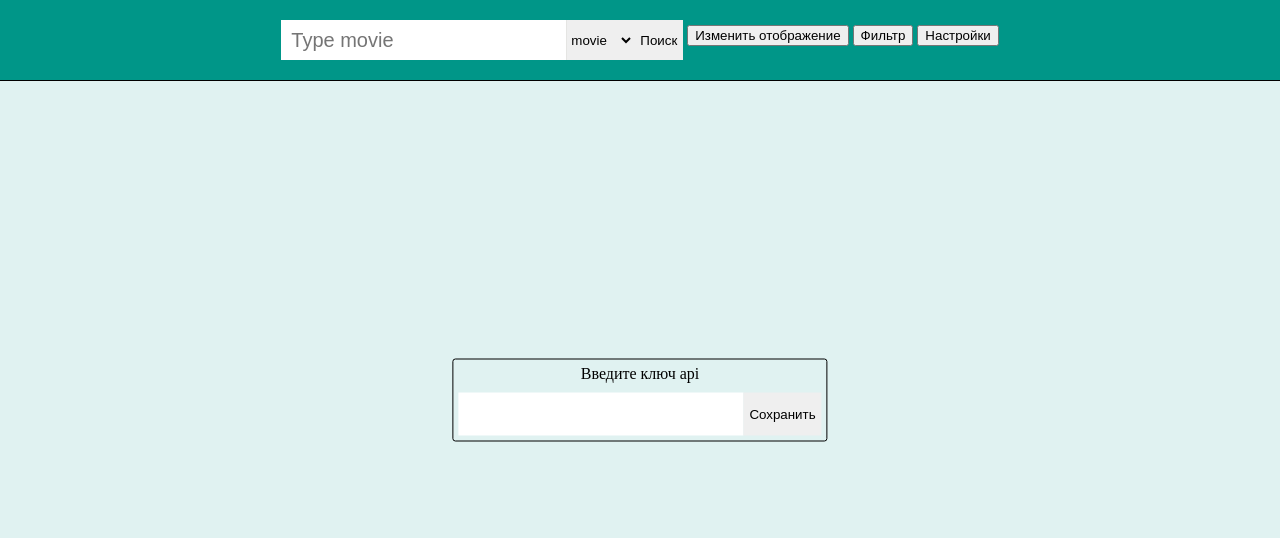
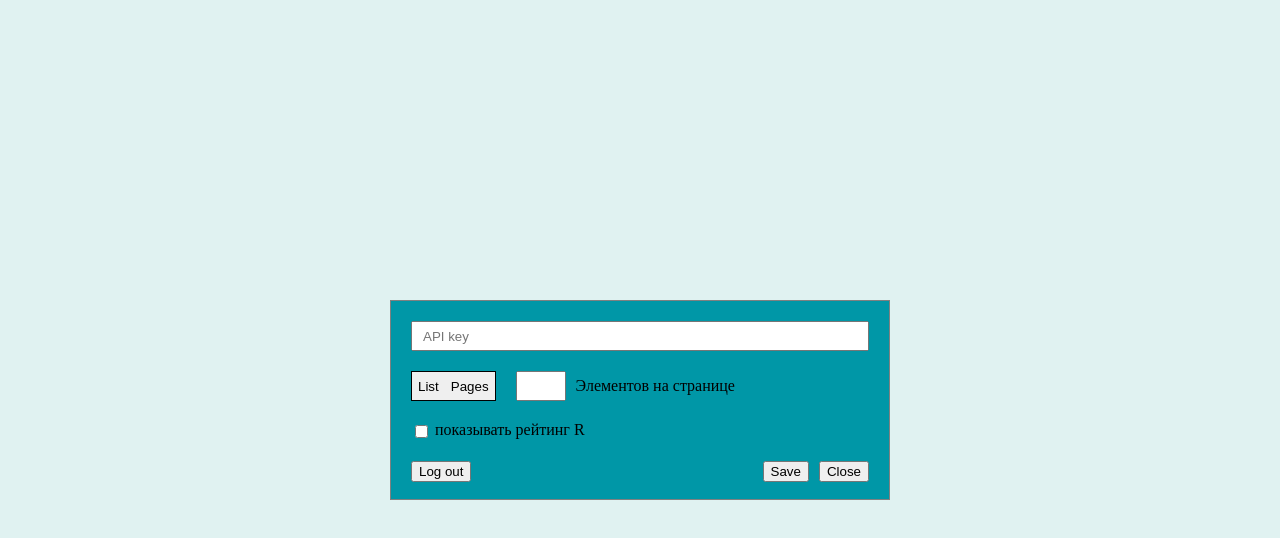
Before and after one commit to borisenkoandrei/moviesApi, a website: page index.html in a window 1280 px wide. Both pictures are taken after a click on the button "Настройки". Drawn offline with Linux system fonts and the light colour scheme.

Commit message:
добавил окно настроек

```diff
--- a/css/stylesheet.css
+++ b/css/stylesheet.css
@@ -112,12 +112,19 @@ body{
 	height: 100%;
 	position: relative;
 	background-color: #e0f2f1;
+	z-index: -20;
+
 }
 
 td{
 	word-break: break-all;
 }
 
+.wrapper{
+	width: 100%;
+	height: 100%;
+	transition: opacity 2s;
+}
 
 
 
@@ -141,14 +148,14 @@ form{
 	font-size: 0;
 }
 
-input{
-	outline: none;
-	font-size: 20px;
-	vertical-align: middle;
-	height: 100%;
-	border:0;
-	padding: 10px;
-}
+/*input{*/
+	/*outline: none;*/
+	/*font-size: 20px;*/
+	/*vertical-align: middle;*/
+	/*height: 100%;*/
+	/*border:0;*/
+	/*padding: 10px;*/
+/*}*/
 
 .search-button{
 	height: 100%;
@@ -441,3 +448,86 @@ td{
 .ani{
 	top:80px;
 }
+
+/*settings*/
+
+.settings-container{
+	width: 500px;
+	height: 200px;
+	position: absolute;
+	top: 50%;
+	left: 50%;
+	transform: translate(-50%, -50%);
+	padding: 20px;
+	border: 1px solid gray;
+	font-size: 0;
+	background-color: #0097a7;
+	z-index: 30;
+}
+
+.api-key-input {
+	width: 100%;
+	height: 30px;
+	margin-bottom: 20px;
+	padding-left: 10px;
+	padding-right: 10px;
+}
+
+.radio-container{
+	width: 100%;
+	margin-bottom: 20px;
+}
+
+.radio{
+	display: inline-block;
+	height: 30px;
+	margin-right: 20px;
+	border: 1px solid;
+}
+
+.list{
+	border: 0;
+	height: 100%;
+	vertical-align: middle;
+}
+
+.pages{
+	border: 0;
+	height: 100%;
+	vertical-align: middle;
+}
+
+.items-per-page{
+	height: 30px;
+	width: 50px;
+	vertical-align: middle;
+	margin-right: 10px;
+}
+.ipp-text{
+	font-size: 16px;
+	vertical-align: middle;
+}
+
+.raiting-container{
+	margin-bottom: 20px;
+
+}
+
+.r-lable{
+	font-size: 16px;
+	vertical-align: middle;
+}
+
+.r-raiting{
+	vertical-align: middle;
+}
+
+.button-wrapper{
+	display: flex;
+	flex-direction: row;
+	justify-content: space-between;
+}
+
+.save-settings{
+	margin-right: 10px;
+}
--- a/index.html
+++ b/index.html
@@ -7,6 +7,7 @@
 
 </head>
 <body>
+    <div class="wrapper">
         <div class="search-bar">
             <form class="search-form" action="">
                 <input placeholder="Type movie" type="text" name="movie" id="search">
@@ -53,8 +54,7 @@
         <!--frameborder="0" allowfullscreen></iframe>-->
         <!--<button class="videoCloseButton">X</button>-->
         <!--</div>-->
-
-
+    </div>
 <script src="js/index.js"></script>
 </body>
 </html>
--- a/js/index.js
+++ b/js/index.js
@@ -3,6 +3,7 @@ const filmCardContainer = document.querySelector('.film-cards-container');
 const searchBar = document.querySelector('.search-bar');
 const filtercontainer = document.querySelector('.filter');
 const filterblock = document.querySelector('.filter-block');
+const setings = document.querySelector(".setings");
 const form = document.querySelector('.search-form');
 const input = document.querySelector('#search');
 const toggleButton = document.querySelector('.viewType');
@@ -372,6 +373,37 @@ function sortItemOnList(type, item) {
   });
 }
 
+function openSettings() {
+  let settings = document.createElement("div");
+  settings.innerHTML = `<div class="settings-container">
+    <input class="api-key-input" type="password" placeholder="API key">
+        <div class="radio-container">
+        <div class="radio">
+        <button class="list">List</button>
+        <button class="pages">Pages</button>
+        </div>
+        <input type="text" class="items-per-page">
+        <span class="ipp-text">Элементов на странице</span>
+    </div>
+    <div class="raiting-container">
+        <label class="r-lable"><input class="r-raiting" type="checkbox"> показывать рейтинг R</label>
+    </div>
+
+    <div class="button-wrapper">
+        <button class="log-off">Log out</button>
+    <div class="save-close">
+        <button class="save-settings">Save</button>
+        <button class="close-settings">Сlose</button>
+        </div>
+        </div>
+
+        </div>`
+    document.body.appendChild(settings);
+
+    let wrapper = document.querySelector(".wrapper");
+    wrapper.style.opacity = 0;
+}
+
 filtercontainer.addEventListener('click', (e) => {
   if (e.target === e.currentTarget) {
     return;
@@ -417,3 +449,8 @@ function animation() {
 filterblock.addEventListener('click', () => {
   animation();
 });
+
+setings.addEventListener("click", function () {
+    openSettings();
+
+})
```
Also changed, not shown: template/settings.html (added, +35 -0 lines). Lines whose indentation alone changed are shown as unchanged.
